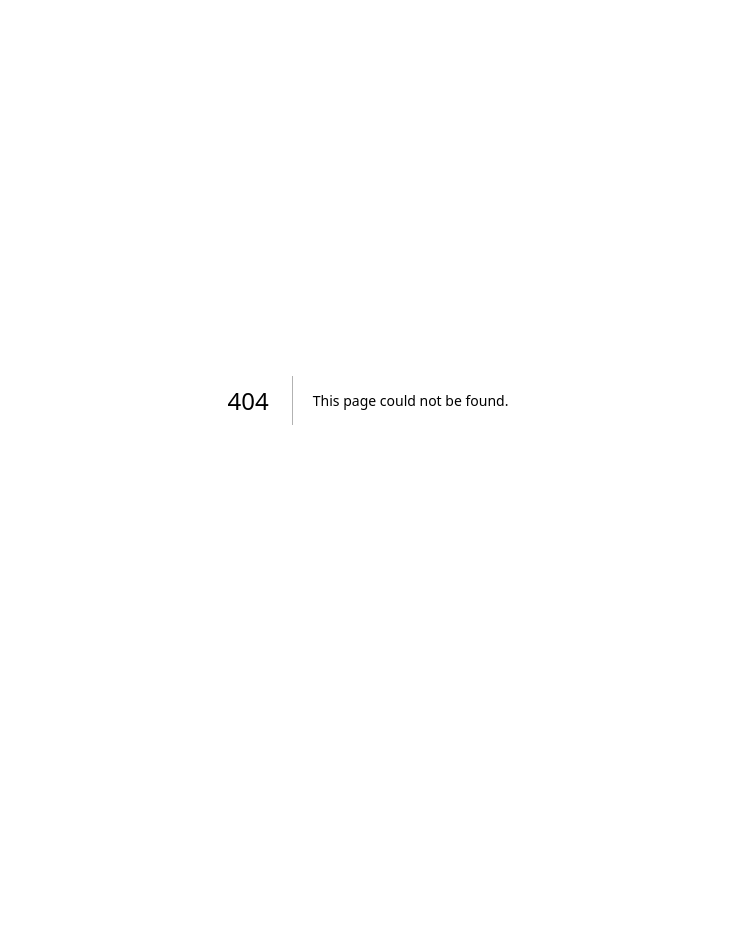
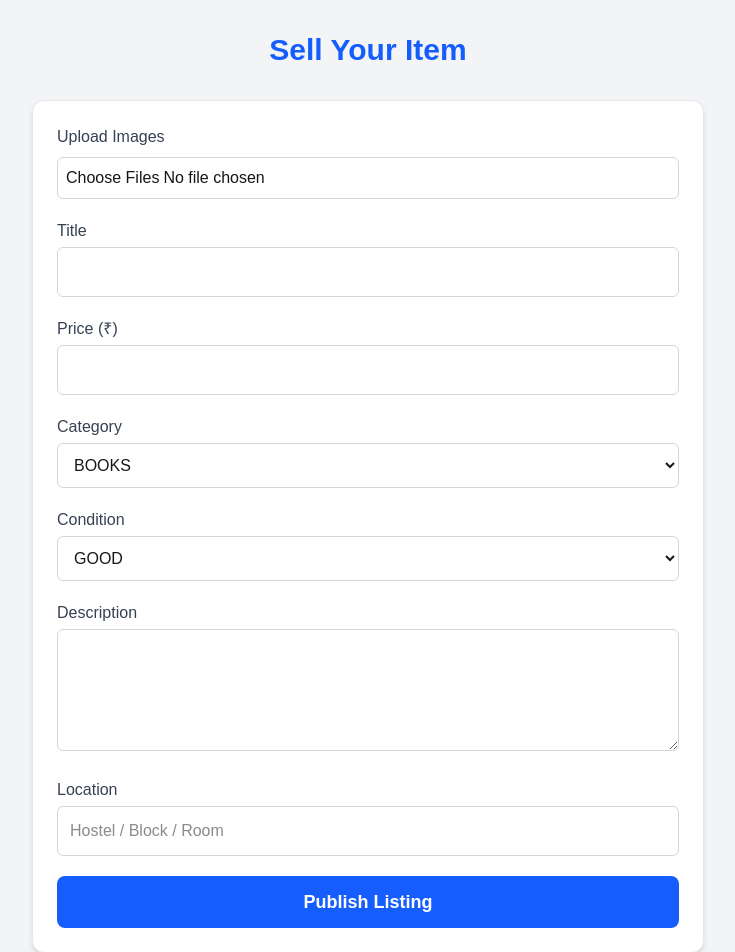
Before and after one commit to BineetKeshari2005/campusXchange, a Next.js app in the folder frontend/: page /sell in a window 1280 px wide. Before the commit this address had no page. Shown: the top 952 px of the page, without its empty margins (272-1007 px from the left). Before the commit the page ends 800 px from the top, so only its background shows below. Built offline with nearby package versions, Linux system fonts and the light colour scheme.

Commit message:
listing done

```diff
--- /dev/null
+++ b/frontend/src/app/listing/page.jsx
@@ -0,0 +1,75 @@
+"use client";
+
+import { useEffect, useState } from "react";
+import { useParams, useRouter } from "next/navigation";
+
+export default function ListingDetail() {
+  const { id } = useParams();
+  const router = useRouter();
+
+  const [listing, setListing] = useState(null);
+
+  const fetchListing = async () => {
+    try {
+      const res = await fetch(
+        `${process.env.NEXT_PUBLIC_API_URL}/api/listings/${id}`
+      );
+
+      const data = await res.json();
+
+      if (!res.ok) {
+        alert("Failed to fetch listing");
+        return;
+      }
+
+      setListing(data);
+    } catch (err) {
+      console.log("Error fetching listing:", err);
+    }
+  };
+
+  useEffect(() => {
+    if (id) fetchListing();
+  }, [id]);
+
+  if (!listing)
+    return <p className="text-center mt-10 text-gray-500">Loading...</p>;
+
+  return (
+    <div className="min-h-screen bg-white p-6">
+      <button
+        onClick={() => router.back()}
+        className="mb-4 px-4 py-2 bg-gray-200 rounded-lg"
+      >
+        ← Back
+      </button>
+
+      <div className="max-w-4xl mx-auto">
+        {/* Image */}
+        <img
+          src={
+            listing.images?.[0] ||
+            "https://via.placeholder.com/600x400?text=No+Image"
+          }
+          alt={listing.title}
+          className="w-full h-80 object-cover rounded-lg shadow-md"
+        />
+
+        {/* Text */}
+        <h1 className="text-3xl font-bold mt-6">{listing.title}</h1>
+
+        <h2 className="text-2xl text-green-600 font-semibold mt-2">
+          ₹{listing.price}
+        </h2>
+
+        <p className="text-gray-700 mt-4">{listing.description}</p>
+
+        <p className="text-gray-500 mt-2">📍 {listing.location}</p>
+
+        <p className="text-gray-400 mt-1">
+          Posted on: {new Date(listing.createdAt).toLocaleDateString()}
+        </p>
+      </div>
+    </div>
+  );
+}
--- /dev/null
+++ b/frontend/src/app/sell/page.jsx
@@ -0,0 +1,234 @@
+"use client";
+
+import { useState } from "react";
+import { useRouter } from "next/navigation";
+
+export default function SellPage() {
+  const router = useRouter();
+
+  const [formData, setFormData] = useState({
+    title: "",
+    price: "",
+    category: "books",
+    condition: "good",
+    description: "",
+    location: "",
+  });
+
+  const [images, setImages] = useState([]);
+  const [preview, setPreview] = useState([]);
+  const [loading, setLoading] = useState(false);
+
+  const categories = ["books", "electronics", "notes", "accessories", "others"];
+
+  const handleChange = (e) => {
+    const { name, value } = e.target;
+    setFormData((prev) => ({ ...prev, [name]: value }));
+  };
+
+  const handleImageChange = (e) => {
+    const files = Array.from(e.target.files);
+    setImages(files);
+    setPreview(files.map((file) => URL.createObjectURL(file)));
+  };
+
+  const handleSubmit = async (e) => {
+    e.preventDefault();
+    setLoading(true);
+
+    const token = localStorage.getItem("token");
+    if (!token) {
+      alert("Please login first");
+      router.push("/auth/login");
+      return;
+    }
+
+    try {
+      const data = new FormData();
+      Object.entries(formData).forEach(([key, value]) =>
+        data.append(key, value)
+      );
+      images.forEach((img) => data.append("images", img));
+
+      const res = await fetch(
+        `${process.env.NEXT_PUBLIC_API_URL}/api/listings`,
+        {
+          method: "POST",
+          headers: {
+            Authorization: `Bearer ${token}`,
+          },
+          body: data,
+        }
+      );
+
+      if (!res.ok) {
+        const errorText = await res.text(); // read raw HTML/JSON safely
+        console.log("UPLOAD ERROR RAW:", errorText);
+
+        let message = "Something went wrong";
+
+        try {
+          const errJson = JSON.parse(errorText);
+          message = errJson.message || message;
+        } catch {}
+
+        alert(message);
+        return;
+      }
+
+      const result = await res.json();
+      console.log("UPLOAD SUCCESS:", result);
+
+      alert("Listing created successfully!");
+      router.push("/home");
+    } catch (err) {
+      console.error("UPLOAD ERROR:", err);
+      alert("Upload failed. Check console for details.");
+    } finally {
+      setLoading(false);
+    }
+  };
+
+  return (
+    <div className="min-h-screen bg-gray-100 px-4 py-8">
+      <h1 className="text-3xl font-bold text-center text-blue-600 mb-8">
+        Sell Your Item
+      </h1>
+
+      <form
+        onSubmit={handleSubmit}
+        className="max-w-2xl mx-auto bg-white shadow-md border border-gray-200 rounded-xl p-6"
+      >
+        {/* IMAGE PREVIEW */}
+        {preview.length > 0 && (
+          <div className="grid grid-cols-3 gap-3 mb-6">
+            {preview.map((src, i) => (
+              <img
+                key={i}
+                src={src}
+                alt="preview"
+                className="w-full h-28 rounded-md object-cover border"
+              />
+            ))}
+          </div>
+        )}
+
+        {/* UPLOAD */}
+        <div className="mb-5">
+          <label className="block font-medium mb-2 text-gray-700">
+            Upload Images
+          </label>
+          <input
+            type="file"
+            multiple
+            accept="image/*"
+            onChange={handleImageChange}
+            className="w-full border border-gray-300 rounded-md p-2 bg-white"
+          />
+        </div>
+
+        {/* TITLE */}
+        <div className="mb-5">
+          <label className="block font-medium text-gray-700 mb-1">Title</label>
+          <input
+            name="title"
+            value={formData.title}
+            onChange={handleChange}
+            required
+            className="w-full border border-gray-300 rounded-md p-3"
+          />
+        </div>
+
+        {/* PRICE */}
+        <div className="mb-5">
+          <label className="block font-medium text-gray-700 mb-1">
+            Price (₹)
+          </label>
+          <input
+            type="number"
+            name="price"
+            value={formData.price}
+            onChange={handleChange}
+            required
+            className="w-full border border-gray-300 rounded-md p-3"
+          />
+        </div>
+
+        {/* CATEGORY */}
+        <div className="mb-5">
+          <label className="block font-medium text-gray-700 mb-1">
+            Category
+          </label>
+          <select
+            name="category"
+            value={formData.category}
+            onChange={handleChange}
+            className="w-full border border-gray-300 rounded-md p-3"
+          >
+            {categories.map((cat) => (
+              <option key={cat} value={cat}>
+                {cat.toUpperCase()}
+              </option>
+            ))}
+          </select>
+        </div>
+
+        {/* CONDITION */}
+        <div className="mb-5">
+          <label className="block font-medium text-gray-700 mb-1">
+            Condition
+          </label>
+          <select
+            name="condition"
+            value={formData.condition}
+            onChange={handleChange}
+            className="w-full border border-gray-300 rounded-md p-3"
+          >
+            <option value="new">NEW</option>
+            <option value="good">GOOD</option>
+            <option value="used">USED</option>
+          </select>
+        </div>
+
+        {/* DESCRIPTION */}
+        <div className="mb-5">
+          <label className="block font-medium text-gray-700 mb-1">
+            Description
+          </label>
+          <textarea
+            name="description"
+            rows="4"
+            value={formData.description}
+            onChange={handleChange}
+            required
+            className="w-full border border-gray-300 rounded-md p-3"
+          />
+        </div>
+
+        {/* LOCATION */}
+        <div className="mb-5">
+          <label className="block font-medium text-gray-700 mb-1">
+            Location
+          </label>
+          <input
+            name="location"
+            value={formData.location}
+            onChange={handleChange}
+            required
+            className="w-full border border-gray-300 rounded-md p-3"
+            placeholder="Hostel / Block / Room"
+          />
+        </div>
+
+        {/* SUBMIT */}
+        <button
+          type="submit"
+          disabled={loading}
+          className="w-full bg-blue-600 text-white py-3 rounded-lg text-lg font-semibold hover:bg-blue-700"
+        >
+          {loading ? "Uploading..." : "Publish Listing"}
+        </button>
+      </form>
+    </div>
+  );
+}
```
